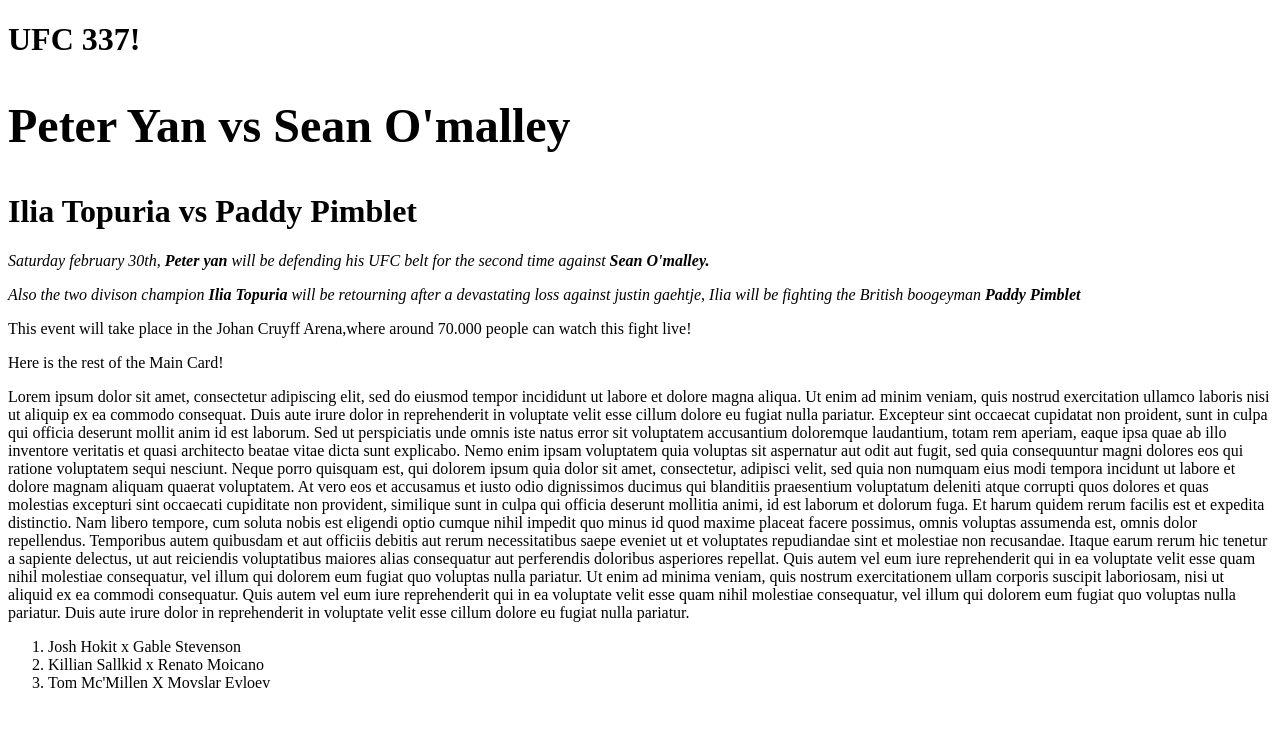
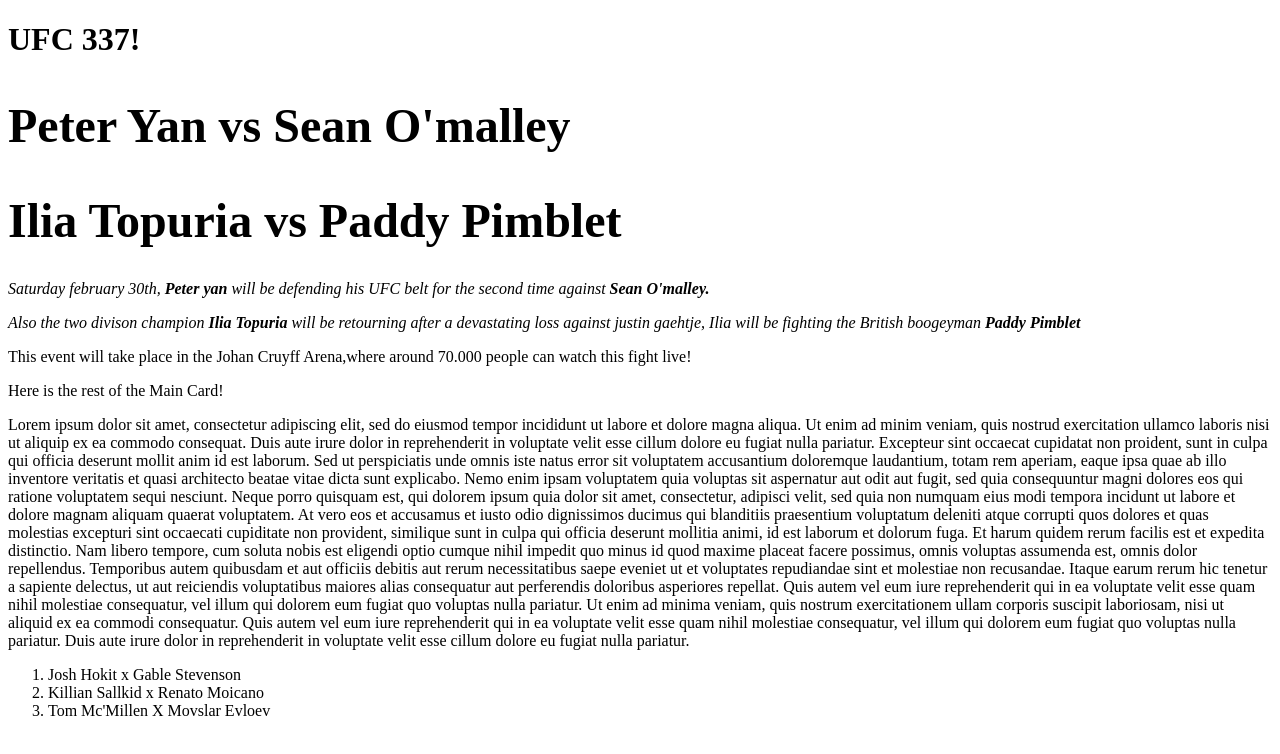
Before and after one commit to SamuelRolandHolst/Weekopdracht-2, a plain HTML site: page index.html in a window 1280 px wide. Drawn offline with Linux system fonts and the light colour scheme.

Commit message:
WebLab Run 20-11-2026 11:51:52 (UTC+01:00)

```diff
--- a/index.html
+++ b/index.html
@@ -8,7 +8,7 @@
 <body>
     <h1>                        UFC 337!</h1>
     <h2 style="font-size:300%;">Peter Yan vs Sean O'malley</h2>
-    <h1> Ilia Topuria vs Paddy Pimblet </h1>
+    <h1 style="font-size:300%;"> Ilia Topuria vs Paddy Pimblet </h1>
    <em>
     <p>Saturday february 30th, <b>Peter yan</b> will be defending his UFC belt for the second time against <b>Sean O'malley.</b></p>
    <p> Also the two divison champion <b>Ilia Topuria</b> will be  retourning after a devastating loss against justin gaehtje, Ilia will be fighting the British boogeyman <b>Paddy Pimblet</b></p>
```
Also changed, not shown: 1 other file.
